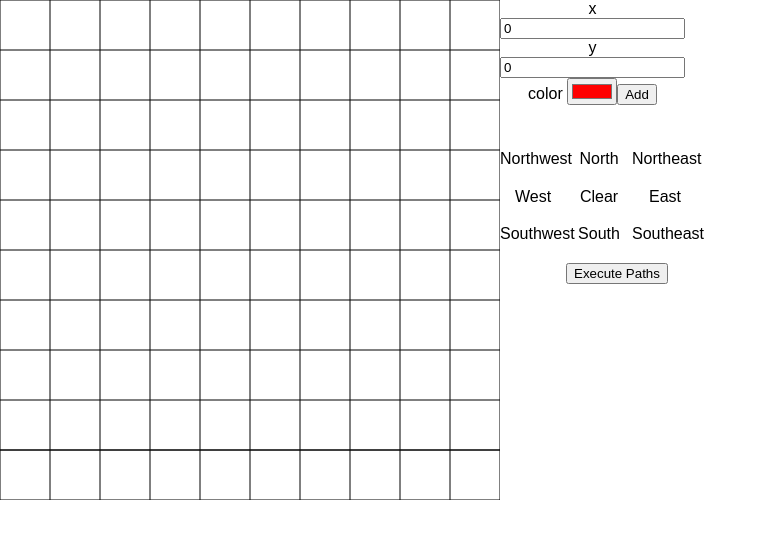
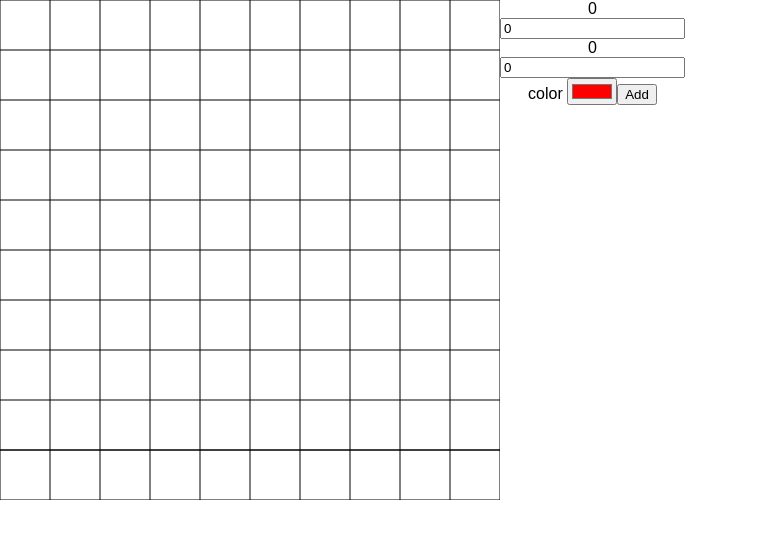
Before and after one commit to cdj2112/Game-Grid, a React (Create React App) app: page / in a window 1280 px wide. Shown: the top 538 px of the page, without its empty margins (0-767 px from the left). Built offline with nearby package versions, Linux system fonts and the light colour scheme.

Commit message:
hide ui based on selected/unselected state

```diff
--- a/src/App.js
+++ b/src/App.js
@@ -120,12 +120,12 @@ class App extends Component {
           removeSelected = {this.removeSelected.bind(this)}
           changeColorofSelected = {this.changeColorofSelected.bind(this)}
         />
-        <DirectionControl
+        { selected>=0 && <DirectionControl
           validDirections = {this.deriveCollision()}
           addPath = {this.addPathToSelected.bind(this)}
           clearPath = {this.clearPathOfSelected.bind(this)}
           execute = {this.executePaths.bind(this)}
-        />
+        /> }
       </div>
     );
   }
--- a/src/Components/PieceAdder.js
+++ b/src/Components/PieceAdder.js
@@ -39,11 +39,13 @@ export default class PieceAdder extends Component {
     if(selected) realColor = selected.color;
 
 		return <div className={'addBase'}>
-      x <input type = 'number' value = {x} onChange = {this.changeAttribute('x')}></input>
-      y <input type ='number' value = {y} onChange = {this.changeAttribute('y')}></input>
+      { !selected && x }
+      { !selected && <input type = 'number' value = {x} onChange = {this.changeAttribute('x')}></input> }
+      { !selected && y }
+      { !selected && <input type ='number' value = {y} onChange = {this.changeAttribute('y')}></input> }
       color <input type = 'color' value = {realColor} onChange = {this.changeColor.bind(this)}></input>
-      <button onClick = {this.sendPiece.bind(this)}>Add</button>
-      {selected && <button onClick = {this.removePiece.bind(this)}>Remove</button>}
+      { !selected && <button onClick = {this.sendPiece.bind(this)}>Add</button> }
+      { selected && <button onClick = {this.removePiece.bind(this)}>Remove</button> }
 		</div>;
 	}
 }
```
